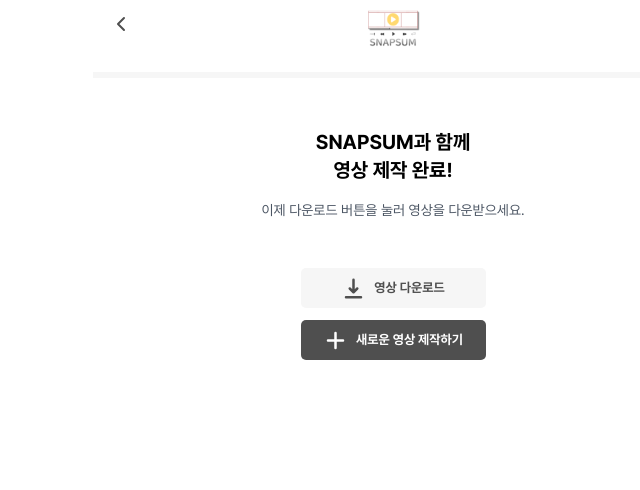
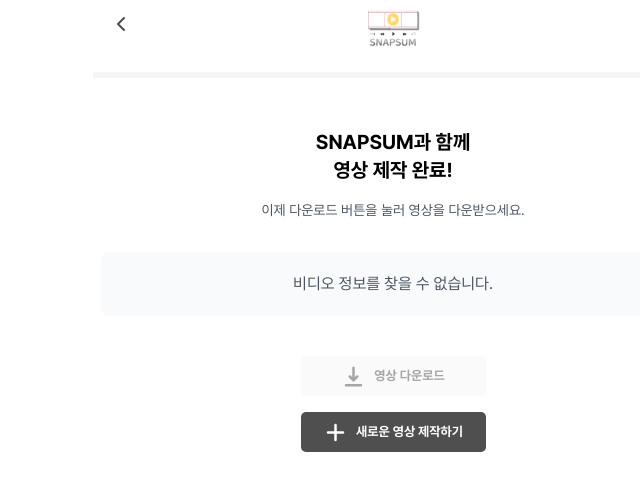
Before and after one commit to Elice-AI-Spark-Camp/SnapSum-frontend, a Next.js app: page /complete in a window 1280 px wide. Shown: the top 490 px of the page, without its empty margins (247-887 px from the left). Built offline with nearby package versions, Linux system fonts and the light colour scheme.

Commit message:
✨ feat: 영상조회 및 생성 완료

```diff
--- a/src/api/VideoApi.ts
+++ b/src/api/VideoApi.ts
@@ -1,12 +1,12 @@
 /* eslint-disable @typescript-eslint/no-explicit-any */
-
 import { api } from '@/lib/api';
+export type VideoStatus = 'PENDING' | 'COMPLETED' | 'FAILED';
 
 export interface VideoData {
   id: number;
   summaryId: number;
   videoUrl: string;
-  status: string;
+  status: VideoStatus; // 문자열 대신 명확한 타입으로 변경
   createdAt: string;
 }
 
@@ -34,5 +34,26 @@
         '비디오 생성 중 오류가 발생했습니다.';
       throw new Error(errorMessage);
     }
+  },
+
+  // 비디오 조회 API 추가
+  getVideo: async (videoId: number): Promise<VideoData> => {
+    try {
+      console.log('Fetching video with ID:', videoId);
+      const response = await api.get(`/videos/${videoId}`);
+      console.log('Video fetch response:', response.data);
+      return response.data;
+    } catch (error: any) {
+      console.error('Get Video Error:', {
+        error,
+        response: error.response,
+        data: error.response?.data,
+      });
+
+      const errorMessage = error.response?.data?.message ||
+        error.response?.data?.error ||
+        '비디오 조회 중 오류가 발생했습니다.';
+      throw new Error(errorMessage);
+    }
   }
 };
--- a/src/components/common/VideoButton.tsx
+++ b/src/components/common/VideoButton.tsx
@@ -1,12 +1,14 @@
+// components/common/VideoButton.tsx
 import { IoVideocam } from "react-icons/io5";
 import { HiDownload, HiPlus } from "react-icons/hi";
 
 interface VideoButtonProps {
   onClick: () => void;
   variant: 'create' | 'download' | 'new';
+  disabled?: boolean; // disabled 속성 추가
 }
 
-export default function VideoButton({ onClick, variant }: VideoButtonProps) {
+export default function VideoButton({ onClick, variant, disabled = false }: VideoButtonProps) {
   const getContent = () => {
     switch (variant) {
       case 'create':
@@ -35,14 +37,23 @@
 
   const content = getContent();
 
+  // disabled 상태일 때 추가할 스타일
+  const disabledStyles = disabled ? 'opacity-50 cursor-not-allowed' : '';
+  // disabled 상태일 때 hover 효과 제거
+  const hoverStyles = disabled
+    ? content.styles.replace('hover:bg-secondary', '').replace('hover:bg-gray-default', '').replace('hover:bg-primary/90', '')
+    : content.styles;
+
   return (
     <button
       onClick={onClick}
+      disabled={disabled}
       className={`
         flex items-center justify-center gap-2
         w-[185px] h-[40px]
         rounded-[5px]
-        ${content.styles}
+        ${hoverStyles}
+        ${disabledStyles}
       `}
     >
       {content.icon}
--- a/src/pages/complete.tsx
+++ b/src/pages/complete.tsx
@@ -1,23 +1,60 @@
 // pages/complete.tsx
+import { useEffect, useState } from 'react';
 import { useRouteManager } from '@/hooks/useRouteManager';
 import Layout from "@/components/layout/Layout";
 import StepProgressBar from "@/components/common/StepProgressBar";
 import CustomHead from "@/components/common/CustomHead";
 import VideoButton from "@/components/common/VideoButton";
+import LoadingSpinner from "@/components/common/LoadingSpinner";
+import { useToastStore } from '@/store/useToastStore';
+import { useVideoQuery } from '@/services/useVideoMutation';
 
 export default function Complete() {
   const { routeState, navigateTo, clearState, isLoading } = useRouteManager();
+  const { showToast } = useToastStore();
+  const [videoId, setVideoId] = useState<number | undefined>(undefined);
+
+  // 로컬 스토리지에서 비디오 ID 가져오기
+  useEffect(() => {
+    try {
+      const summaryState = JSON.parse(localStorage.getItem('summaryState') || '{}');
+      if (summaryState.video?.id) {
+        setVideoId(summaryState.video.id);
+      }
+    } catch (error) {
+      console.error('로컬 스토리지 읽기 오류:', error);
+    }
+  }, []);
+
+  // 비디오 조회 쿼리 사용
+  const { data: video, isLoading: isVideoLoading, error } = useVideoQuery(videoId);
+
+  useEffect(() => {
+    if (error) {
+      showToast('비디오 정보를 불러오는데 실패했습니다.');
+      console.error('비디오 조회 오류:', error);
+    }
+  }, [error, showToast]);
 
   if (isLoading || !routeState) {
     return null;
   }
 
+  // 다운로드 처리
   const handleDownload = () => {
-    // TODO: 다운로드 로직
-    console.log('다운로드');
+    if (!video?.videoUrl) {
+      showToast('다운로드할 비디오가 없습니다.');
+      return;
+    }
+
+    // 비디오 URL을 새 탭에서 열어 다운로드 실행
+    window.open(video.videoUrl, '_blank');
   };
 
+  // 새 비디오 시작
   const handleNewVideo = () => {
+    // 로컬 스토리지 초기화
+    localStorage.removeItem('summaryState');
     clearState();
     navigateTo('info');
   };
@@ -36,24 +73,68 @@
 
       <div className="relative max-w-[600px] mx-auto px-2">
         <div className="mt-8 mb-32">
-          <div className="text-center mb-12">
-            <h2 className="text-xl font-bold ">SNAPSUM과 함께</h2>
+          <div className="text-center mb-8">
+            <h2 className="text-xl font-bold">SNAPSUM과 함께</h2>
             <h2 className="text-xl font-bold mb-4">영상 제작 완료!</h2>
-            <p className="text-gray-600 text-sm">
+            <p className="text-gray-600 text-sm mb-6">
               이제 다운로드 버튼을 눌러 영상을 다운받으세요.
             </p>
           </div>
 
-          <div className="flex flex-col items-center gap-3">
+          {isVideoLoading ? (
+            <div className="flex justify-center my-12">
+              <LoadingSpinner message="비디오 정보를 불러오고 있습니다..." />
+            </div>
+          ) : (
+            <>
+              {/* 비디오 상태 및 미리보기 */}
+              {video?.status === 'COMPLETED' && video.videoUrl ? (
+                <div className="mb-10">
+                  <div className="relative rounded-lg overflow-hidden aspect-video shadow-lg">
+                    <video
+                      controls
+                      className="w-full h-full"
+                      poster="/assets/images/video-poster.jpg"
+                    >
+                      <source src={video.videoUrl} type="video/mp4" />
+                      브라우저가 비디오 재생을 지원하지 않습니다.
+                    </video>
+                  </div>
+                </div>
+              ) : video?.status === 'PENDING' ? (
+                <div className="text-center mb-10 p-5 bg-yellow-50 rounded-lg">
+                  <LoadingSpinner />
+                  <p className="text-yellow-600 mt-3">
+                    비디오가 아직 처리 중입니다. 잠시만 기다려주세요.
+                  </p>
+                </div>
+              ) : video?.status === 'FAILED' ? (
+                <div className="text-center mb-10 p-5 bg-red-50 rounded-lg">
+                  <p className="text-red-600">
+                    비디오 생성에 실패했습니다. 다시 시도해주세요.
+                  </p>
+                </div>
+              ) : (
+                <div className="text-center mb-10 p-5 bg-gray-50 rounded-lg">
+                  <p className="text-gray-600">
+                    비디오 정보를 찾을 수 없습니다.
+                  </p>
+                </div>
+              )}
+
+              <div className="flex flex-col items-center gap-4">
                 <VideoButton
                   variant="download"
                   onClick={handleDownload}
+                  disabled={!video?.videoUrl || video.status !== 'COMPLETED'}
                 />
                 <VideoButton
                   variant="new"
                   onClick={handleNewVideo}
                 />
               </div>
+            </>
+          )}
         </div>
       </div>
     </Layout>
--- a/src/services/useVideoMutation.ts
+++ b/src/services/useVideoMutation.ts
@@ -1,11 +1,14 @@
-import { useMutation, useQueryClient } from '@tanstack/react-query';
+// services/useVideoService.ts
+import { useMutation, useQuery, useQueryClient } from '@tanstack/react-query';
 import { videoAPI, VideoData } from '@/api/VideoApi';
 import { useToastStore } from '@/store/useToastStore';
 
-export const useVideoMutation = () => {
+// 비디오 mutation과 query를 한 파일에서 관리
+export const useVideoService = () => {
   const { showToast } = useToastStore();
   const queryClient = useQueryClient();
 
+  // 비디오 생성 mutation
   const generateVideoMutation = useMutation<
     VideoData,
     Error,
@@ -19,7 +22,7 @@
     },
     onSuccess: (data) => {
       try {
-        // 생성된 비디오 정보를 로컬 스토리지에 저장 (필요 시)
+        // 생성된 비디오 정보를 로컬 스토리지에 저장
         const summaryState = JSON.parse(localStorage.getItem('summaryState') || '{}');
         localStorage.setItem('summaryState', JSON.stringify({
           ...summaryState,
@@ -38,7 +41,29 @@
     retry: 1,
   });
 
+  // 비디오 조회 query hook
+  const useVideoQuery = (videoId: number | undefined) => {
+    return useQuery({
+      queryKey: ['video', videoId],
+      queryFn: () => videoId ? videoAPI.getVideo(videoId) : Promise.reject('비디오 ID가 없습니다.'),
+      enabled: !!videoId, // videoId가 있을 때만 쿼리 활성화
+      retry: 1,
+    });
+  };
+
   return {
     generateVideoMutation,
+    useVideoQuery
   };
 };
+
+// 기존 코드와의 호환성을 위한 래퍼 함수들
+export const useVideoMutation = () => {
+  const { generateVideoMutation } = useVideoService();
+  return { generateVideoMutation };
+};
+
+export const useVideoQuery = (videoId: number | undefined) => {
+  const { useVideoQuery: videoQueryHook } = useVideoService();
+  return videoQueryHook(videoId);
+};
```
Lines whose indentation alone changed are shown as unchanged.
